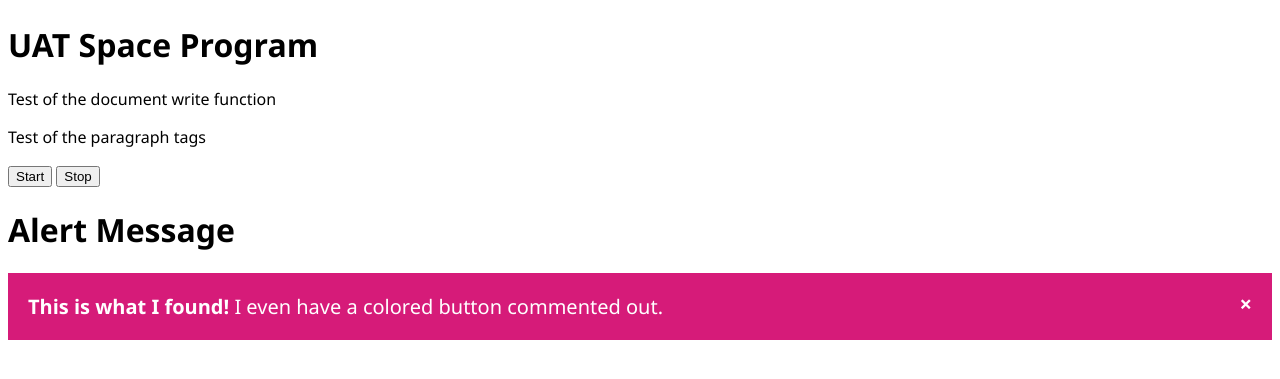
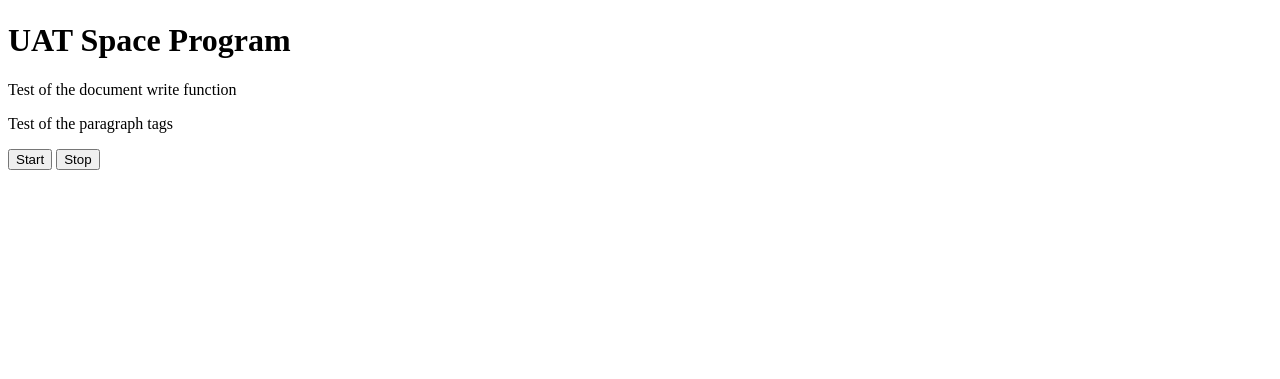
Before and after one commit to mobileluckey/CSC102, a plain HTML site: page index.html in a window 1280 px wide. Shown: the part 251-630 px from the top of the page. Drawn offline with Linux system fonts and the light colour scheme.

Commit message:
Update index.html
This is what is supposed to happen.  Edited out unnecessary code to put in simple code.

```diff
--- a/index.html
+++ b/index.html
@@ -18,60 +18,11 @@
     Test of the paragraph tags</p>
 <button>Start</button>
 <button>Stop</button>
+<script language = "javascript" type = "text/javascript">
+    alert("This is an alert!!")
+</script>
 
-<!--<style>
-    .button {
-      border: none;
-      color: white;
-      padding: 15px 32px;
-      text-align: center;
-      text-decoration: none;
-      display: inline-block;
-      font-size: 16px;
-      margin: 4px 2px;
-      cursor: pointer;
-    }
 
-    .button1 {background-color: #1f154b;}
-
-    </style>
-    </head>
-    <body>
-       <h3>Alert button</h3>
-    <button class="button button1">Alert </button>
-    </body>-->
-    <style>
-        body{
-           font-family: 'Segoe UI', Tahoma, Geneva, Verdana, sans-serif;
-        }
-        .alertMessage {
-           padding: 20px;
-           background-color: #d61b79;
-           color: white;
-           font-size: 20px;
-        }
-        .close{
-           margin-left: 15px;
-           color: white;
-           font-weight: bold;
-           float: right;
-           font-size: 22px;
-           line-height: 20px;
-           cursor: pointer;
-           transition: 0.3s;
-        }
-        .close:hover {
-           color: black;
-        }
-     </style>
-     </head>
-     <body>
-     <h1>Alert Message</h1>
-
-     <div class="alertMessage">
-     <span class="close" onclick="this.parentElement.style.display='none';">&times;</span>
-     <strong>This is what I found!</strong> I even have a colored button commented out.
-     </div>
 </body>
 </html>
 <!--I found the alert message and the colored button on w3schools.com website.  I copied and pasted
```
